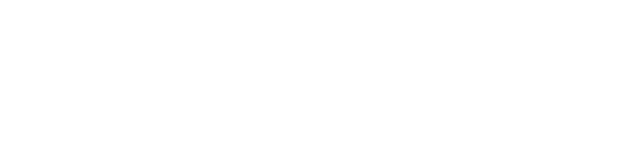
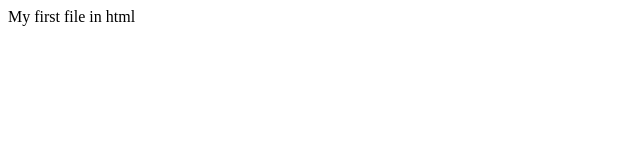
Before and after one commit to kimraepardz55/sample, a plain HTML site: page index.html in a window 1280 px wide. Shown: the whole page, without its empty margins (0-640 px from the left). Drawn offline with Linux system fonts and the light colour scheme.

```diff
--- a/index.html
+++ b/index.html
@@ -6,6 +6,7 @@
           <title>This will have Title</title>
 </head>
 <body>
+          My first file in html
           <script src="index.js"></script>
 </body>
 </html>
```
Also changed, not shown: index.css (added).
